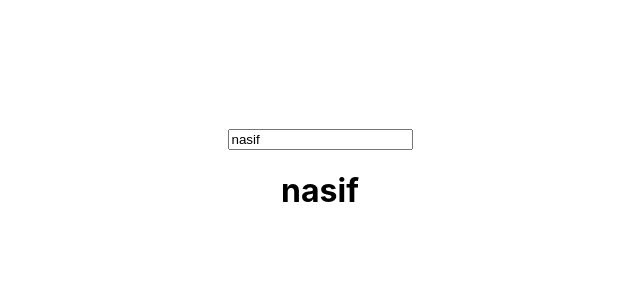
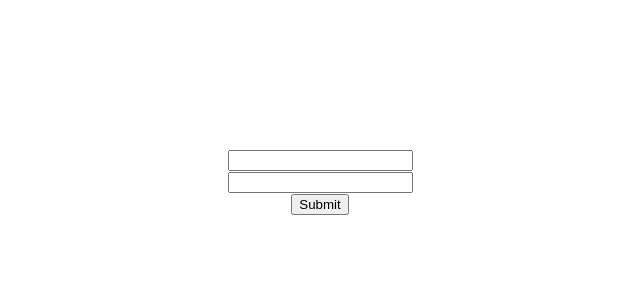
Before and after one commit to nasifahmedoney/react, a React (Create React App) app in the folder my-app/: page / in a window 1280 px wide. Shown: the top 300 px of the page, without its empty margins (320-960 px from the left). Built offline with nearby package versions, Linux system fonts and the light colour scheme.

Commit message:
form submit stuff

```diff
--- a/my-app/src/App.js
+++ b/my-app/src/App.js
@@ -1,15 +1,12 @@
 // import logo from './logo.svg';
 import React from 'react';
 import './App.css';
-// import Learn from './components/Hello'
-// import ClassComponent from './components/ClassComponent';
-// import Hooks from './components/Hooks';
-import DataUpdate from './components/On-type-data-update';
+import FormData from './components/formData';
 
 function App() {
     return (
       <div className="App">
-        <DataUpdate></DataUpdate>
+        <FormData />
       </div>
     );
 }
--- /dev/null
+++ b/my-app/src/components/formData.js
@@ -0,0 +1,42 @@
+import { Component } from "react";
+
+class formData extends Component{
+
+    state={
+        email:"",
+        password:""
+    }
+    //arrow function required
+    displayInputData=(event)=>{
+        this.setState({
+            email: document.getElementById('email').value,
+            password: document.getElementById('password').value
+        })
+    }
+    formSubmit=(e)=>{
+        e.preventDefault();
+        console.log(this.state.email,this.state.password);
+    }
+
+    render(){
+        return(
+            <div>
+                <div>
+                    <h1>{this.state.email}</h1>
+                    <h1>{this.state.password}</h1>
+                </div>
+                <div>
+                    <form onSubmit={this.formSubmit}>
+                        <input type='text' id='email' name={this.state.email} value={this.state.email} onChange={this.displayInputData} ></input><br></br>
+                        <input type='password' id='password' name={this.state.password} value={this.state.password} onChange={this.displayInputData} ></input>
+                        <br></br><button type="submit">Submit</button>
+                    </form>
+                </div>
+
+            </div>
+
+        );
+    }
+}
+
+export default formData;
```
